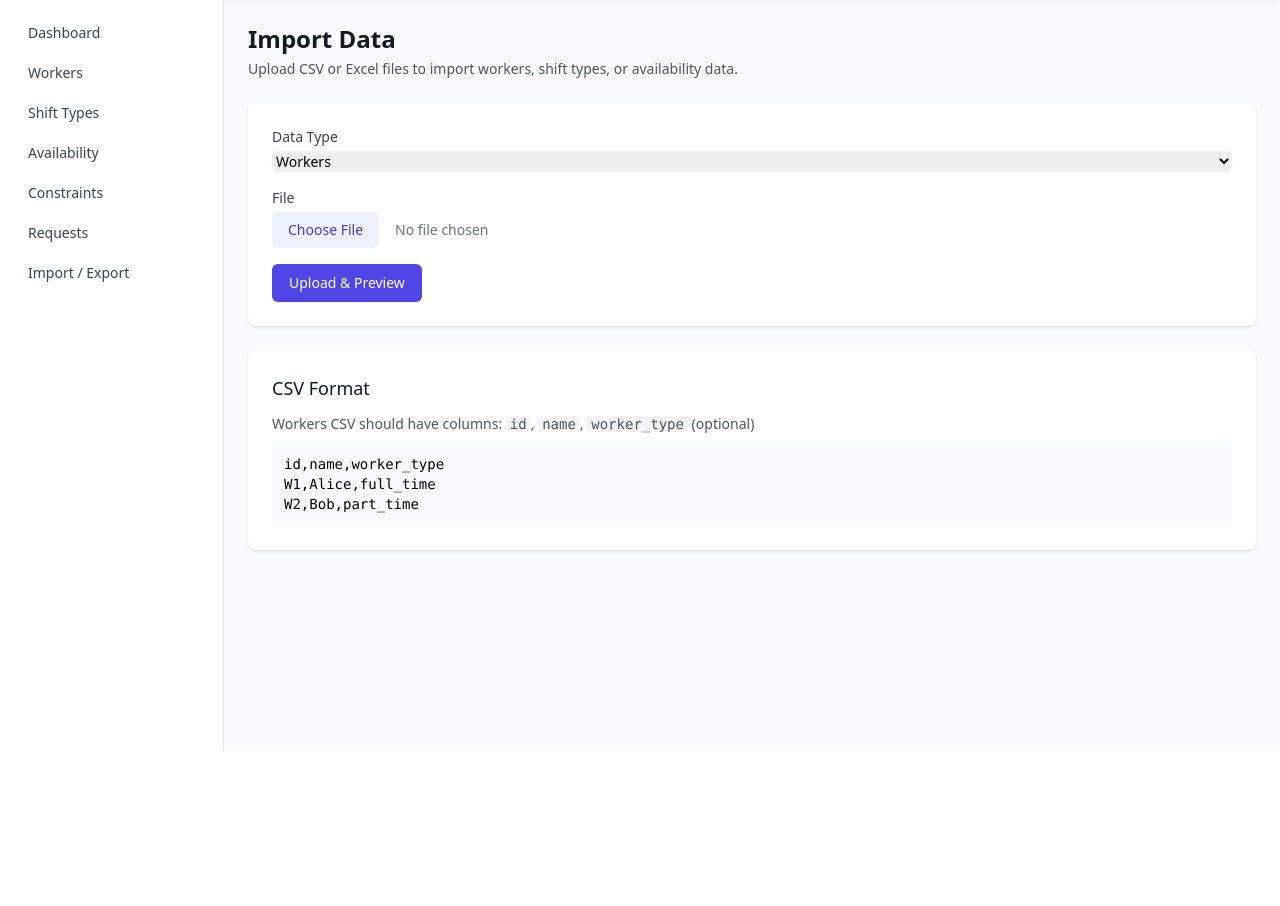
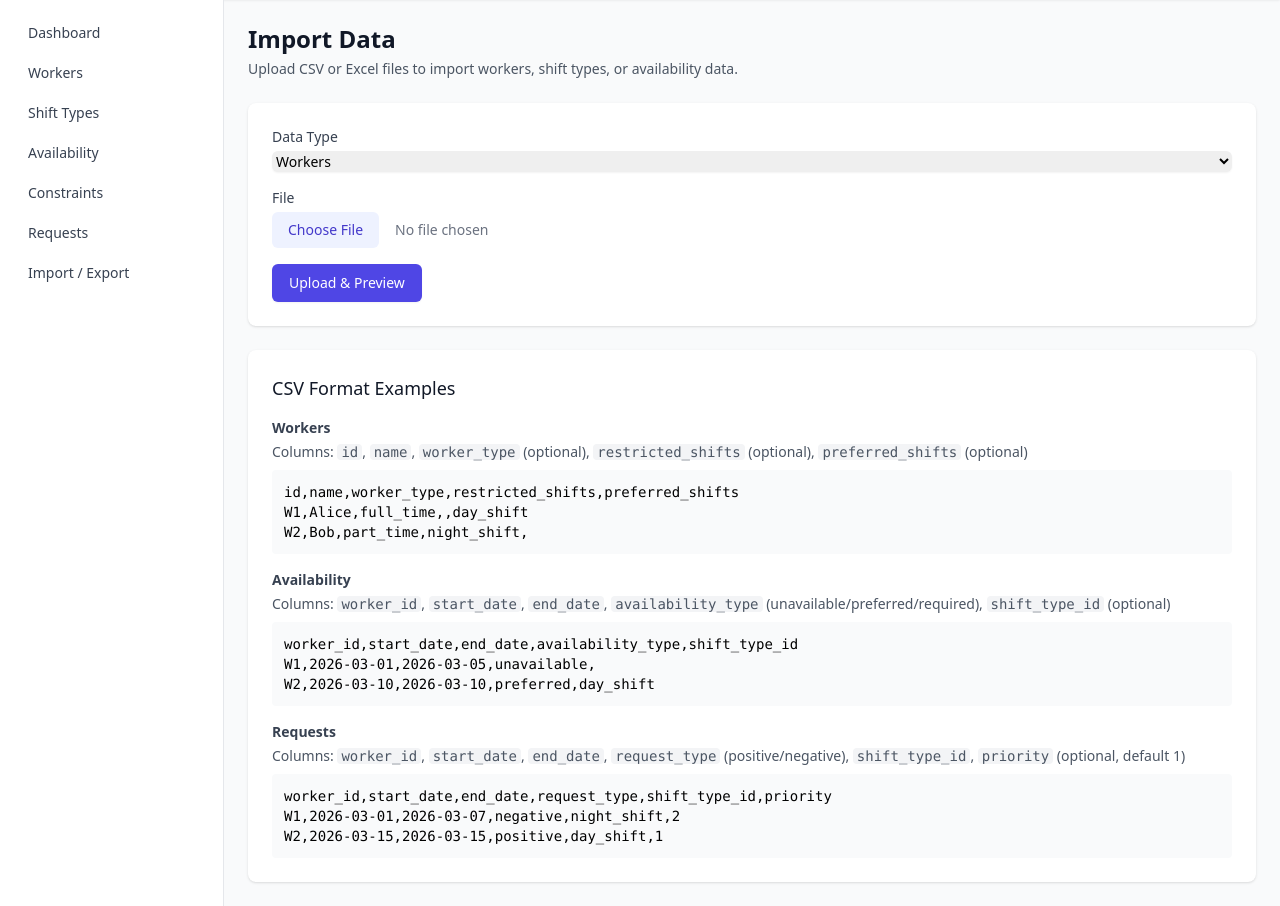
Before and after one commit to jbolinge/shift-solver, a Django app: page /import/ in a window 1280 px wide. Shown: the part 53-959 px from the top of the page. Before the commit the page ends 804 px from the top, so only its background shows below. Run offline with Django 5.2, Linux system fonts and the light colour scheme; some libraries are stand-ins or nearby versions.

Commit message:
feat: close Django UI gaps vs CLI — import, availability, validation
- Import: add availability and requests data type support alongside
  workers; enrich worker import to preserve restricted_shifts,
  preferred_shifts, and attributes fields
- Availability UI: replace binary toggle with state cycling
  (unavailable → preferred → required → clear) with colored calendar
  events (red/blue/amber) and updated legend
- Validation: add post-solve validation view using ScheduleValidator,
  showing violations, warnings, and fairness/fulfillment statistics
- Converter: add preference >= 2 → "required" mapping in
  orm_availability_to_domain()

Co-Authored-By: Claude Opus 4.6 <noreply@anthropic.com>

```diff
--- a/web/core/converters.py
+++ b/web/core/converters.py
@@ -8,7 +8,8 @@ from core import models as orm
 from shift_solver.constraints.base import ConstraintConfig as DomainConstraintConfig
 from shift_solver.models import ShiftType as DomainShiftType
 from shift_solver.models import Worker as DomainWorker
-from shift_solver.models.data_models import Availability as DomainAvailability, SchedulingRequest
+from shift_solver.models.data_models import Availability as DomainAvailability
+from shift_solver.models.data_models import SchedulingRequest
 from shift_solver.models.schedule import PeriodAssignment, Schedule
 from shift_solver.models.shift import ShiftInstance
 
@@ -123,6 +124,8 @@ def orm_availability_to_domain(
     """
     if not orm_avail.is_available:
         availability_type = "unavailable"
+    elif orm_avail.preference >= 2:
+        availability_type = "required"
     elif orm_avail.preference > 0:
         availability_type = "preferred"
     elif orm_avail.preference < 0:
--- a/web/core/urls.py
+++ b/web/core/urls.py
@@ -53,6 +53,7 @@ from core.views.solver_views import (
     solve_progress,
     solve_progress_bar,
     solve_results,
+    solve_validation,
 )
 from core.views.worker_request_views import (
     worker_request_create,
@@ -126,6 +127,11 @@ urlpatterns = [
         "solver-runs/<int:pk>/results/", solve_results, name="solve-results"
     ),
     path(
+        "solver-runs/<int:pk>/validation/",
+        solve_validation,
+        name="solve-validation",
+    ),
+    path(
         "solver-runs/<int:pk>/schedule/",
         schedule_view,
         name="schedule-view",
--- a/web/core/views/import_views.py
+++ b/web/core/views/import_views.py
@@ -1,5 +1,6 @@
 """Data import views for CSV/Excel file upload."""
 
+import datetime
 import tempfile
 from pathlib import Path
 from typing import Any
@@ -7,7 +8,7 @@ from typing import Any
 from django.http import HttpRequest, HttpResponse
 from django.shortcuts import render
 
-from core.models import Worker
+from core.models import Availability, ScheduleRequest, ShiftType, Worker, WorkerRequest
 
 
 def _is_htmx(request: HttpRequest) -> bool:
@@ -97,6 +98,10 @@ def import_confirm(request: HttpRequest) -> HttpResponse:
 
     if data_type == "workers":
         created_count, skipped_count = _import_workers(parsed_rows)
+    elif data_type == "availability":
+        created_count, skipped_count = _import_availability(parsed_rows)
+    elif data_type == "requests":
+        created_count, skipped_count = _import_requests(parsed_rows)
 
     # Clear session data
     request.session.pop("import_data", None)
@@ -122,29 +127,70 @@ def _parse_file(
         if ext == ".csv":
             from shift_solver.io import CSVLoader
 
-            loader = CSVLoader()
-            workers = loader.load_workers(file_path)
-            return [
-                {
-                    "id": w.id,
-                    "name": w.name,
-                    "worker_type": w.worker_type or "",
-                }
-                for w in workers
-            ]
+            workers = CSVLoader().load_workers(file_path)
         elif ext == ".xlsx":
             from shift_solver.io import ExcelLoader
 
-            loader = ExcelLoader()
-            workers = loader.load_workers(file_path)
-            return [
-                {
-                    "id": w.id,
-                    "name": w.name,
-                    "worker_type": w.worker_type or "",
-                }
-                for w in workers
-            ]
+            workers = ExcelLoader().load_workers(file_path)
+        else:
+            return []
+        return [
+            {
+                "id": w.id,
+                "name": w.name,
+                "worker_type": w.worker_type or "",
+                "restricted_shifts": sorted(w.restricted_shifts) if w.restricted_shifts else [],
+                "preferred_shifts": sorted(w.preferred_shifts) if w.preferred_shifts else [],
+                "attributes": dict(w.attributes) if getattr(w, "attributes", None) else {},
+            }
+            for w in workers
+        ]
+
+    if data_type == "availability":
+        if ext == ".csv":
+            from shift_solver.io import CSVLoader
+
+            avails = CSVLoader().load_availability(file_path)
+        elif ext == ".xlsx":
+            from shift_solver.io import ExcelLoader
+
+            avails = ExcelLoader().load_availability(file_path)
+        else:
+            return []
+        return [
+            {
+                "worker_id": a.worker_id,
+                "start_date": a.start_date.isoformat(),
+                "end_date": a.end_date.isoformat(),
+                "availability_type": a.availability_type,
+                "shift_type_id": a.shift_type_id or "",
+            }
+            for a in avails
+        ]
+
+    if data_type == "requests":
+        if ext == ".csv":
+            from shift_solver.io import CSVLoader
+
+            reqs = CSVLoader().load_requests(file_path)
+        elif ext == ".xlsx":
+            from shift_solver.io import ExcelLoader
+
+            reqs = ExcelLoader().load_requests(file_path)
+        else:
+            return []
+        return [
+            {
+                "worker_id": r.worker_id,
+                "start_date": r.start_date.isoformat(),
+                "end_date": r.end_date.isoformat(),
+                "request_type": r.request_type,
+                "shift_type_id": r.shift_type_id,
+                "priority": r.priority,
+            }
+            for r in reqs
+        ]
+
     return []
 
 
@@ -166,8 +212,98 @@ def _import_workers(rows: list[dict[str, Any]]) -> tuple[int, int]:
             worker_id=worker_id,
             name=row.get("name", ""),
             worker_type=row.get("worker_type", ""),
+            restricted_shifts=row.get("restricted_shifts", []),
+            preferred_shifts=row.get("preferred_shifts", []),
+            attributes=row.get("attributes", {}),
         )
         existing_ids.add(worker_id)
         created += 1
 
     return created, skipped
+
+
+_AVAILABILITY_STATUS_MAP = {
+    "unavailable": {"is_available": False, "preference": 0},
+    "preferred": {"is_available": True, "preference": 1},
+    "required": {"is_available": True, "preference": 2},
+}
+
+
+def _import_availability(rows: list[dict[str, Any]]) -> tuple[int, int]:
+    """Import availability rows. Returns (created, skipped)."""
+    created = 0
+    skipped = 0
+
+    worker_map = {str(w.worker_id): w for w in Worker.objects.all()}
+    shift_type_map = {str(s.shift_type_id): s for s in ShiftType.objects.all()}
+
+    for row in rows:
+        worker = worker_map.get(row.get("worker_id", ""))
+        if not worker:
+            skipped += 1
+            continue
+
+        start_date = datetime.date.fromisoformat(row["start_date"])
+        end_date = datetime.date.fromisoformat(row["end_date"])
+        availability_type = row.get("availability_type", "unavailable")
+        status_fields = _AVAILABILITY_STATUS_MAP.get(
+            availability_type, {"is_available": False, "preference": 0}
+        )
+
+        shift_type_id_str = row.get("shift_type_id", "")
+        shift_type = shift_type_map.get(shift_type_id_str) if shift_type_id_str else None
+
+        current = start_date
+        while current <= end_date:
+            _, was_created = Availability.objects.update_or_create(
+                worker=worker,
+                date=current,
+                shift_type=shift_type,
+                defaults=status_fields,
+            )
+            if was_created:
+                created += 1
+            else:
+                skipped += 1
+            current += datetime.timedelta(days=1)
+
+    return created, skipped
+
+
+def _import_requests(rows: list[dict[str, Any]]) -> tuple[int, int]:
+    """Import scheduling request rows. Returns (created, skipped)."""
+    created = 0
+    skipped = 0
+
+    worker_map = {str(w.worker_id): w for w in Worker.objects.all()}
+    shift_type_map = {str(s.shift_type_id): s for s in ShiftType.objects.all()}
+
+    # Use the most recent schedule request, or skip if none exists
+    schedule_request = ScheduleRequest.objects.order_by("-created_at").first()
+    if not schedule_request:
+        return 0, len(rows)
+
+    for row in rows:
+        worker = worker_map.get(row.get("worker_id", ""))
+        shift_type = shift_type_map.get(row.get("shift_type_id", ""))
+        if not worker or not shift_type:
+            skipped += 1
+            continue
+
+        start_date = datetime.date.fromisoformat(row["start_date"])
+        end_date = datetime.date.fromisoformat(row["end_date"])
+        request_type = row.get("request_type", "negative")
+        priority = int(row.get("priority", 1))
+
+        WorkerRequest.objects.create(
+            schedule_request=schedule_request,
+            worker=worker,
+            shift_type=shift_type,
+            start_date=start_date,
+            end_date=end_date,
+            request_type=request_type,
+            priority=priority,
+        )
+        created += 1
+
+    return created, skipped
--- a/web/templates/io/import_page.html
+++ b/web/templates/io/import_page.html
@@ -51,6 +51,7 @@
                     <option value="workers">Workers</option>
                     <option value="shift_types">Shift Types</option>
                     <option value="availability">Availability</option>
+                    <option value="requests">Requests</option>
                 </select>
             </div>
             <div>
@@ -72,10 +73,24 @@
 </div>
 
 <div class="mt-6 bg-white shadow rounded-lg overflow-hidden p-6">
-    <h2 class="text-lg font-medium text-gray-900 mb-3">CSV Format</h2>
-    <p class="text-sm text-gray-600 mb-2">Workers CSV should have columns: <code class="bg-gray-100 px-1 rounded">id</code>, <code class="bg-gray-100 px-1 rounded">name</code>, <code class="bg-gray-100 px-1 rounded">worker_type</code> (optional)</p>
-    <pre class="bg-gray-50 text-sm p-3 rounded overflow-x-auto">id,name,worker_type
-W1,Alice,full_time
-W2,Bob,part_time</pre>
+    <h2 class="text-lg font-medium text-gray-900 mb-3">CSV Format Examples</h2>
+
+    <h3 class="text-sm font-semibold text-gray-700 mt-4 mb-1">Workers</h3>
+    <p class="text-sm text-gray-600 mb-2">Columns: <code class="bg-gray-100 px-1 rounded">id</code>, <code class="bg-gray-100 px-1 rounded">name</code>, <code class="bg-gray-100 px-1 rounded">worker_type</code> (optional), <code class="bg-gray-100 px-1 rounded">restricted_shifts</code> (optional), <code class="bg-gray-100 px-1 rounded">preferred_shifts</code> (optional)</p>
+    <pre class="bg-gray-50 text-sm p-3 rounded overflow-x-auto">id,name,worker_type,restricted_shifts,preferred_shifts
+W1,Alice,full_time,,day_shift
+W2,Bob,part_time,night_shift,</pre>
+
+    <h3 class="text-sm font-semibold text-gray-700 mt-4 mb-1">Availability</h3>
+    <p class="text-sm text-gray-600 mb-2">Columns: <code class="bg-gray-100 px-1 rounded">worker_id</code>, <code class="bg-gray-100 px-1 rounded">start_date</code>, <code class="bg-gray-100 px-1 rounded">end_date</code>, <code class="bg-gray-100 px-1 rounded">availability_type</code> (unavailable/preferred/required), <code class="bg-gray-100 px-1 rounded">shift_type_id</code> (optional)</p>
+    <pre class="bg-gray-50 text-sm p-3 rounded overflow-x-auto">worker_id,start_date,end_date,availability_type,shift_type_id
+W1,2026-03-01,2026-03-05,unavailable,
+W2,2026-03-10,2026-03-10,preferred,day_shift</pre>
+
+    <h3 class="text-sm font-semibold text-gray-700 mt-4 mb-1">Requests</h3>
+    <p class="text-sm text-gray-600 mb-2">Columns: <code class="bg-gray-100 px-1 rounded">worker_id</code>, <code class="bg-gray-100 px-1 rounded">start_date</code>, <code class="bg-gray-100 px-1 rounded">end_date</code>, <code class="bg-gray-100 px-1 rounded">request_type</code> (positive/negative), <code class="bg-gray-100 px-1 rounded">shift_type_id</code>, <code class="bg-gray-100 px-1 rounded">priority</code> (optional, default 1)</p>
+    <pre class="bg-gray-50 text-sm p-3 rounded overflow-x-auto">worker_id,start_date,end_date,request_type,shift_type_id,priority
+W1,2026-03-01,2026-03-07,negative,night_shift,2
+W2,2026-03-15,2026-03-15,positive,day_shift,1</pre>
 </div>
 {% endblock %}
--- a/web/templates/solver/solve_results.html
+++ b/web/templates/solver/solve_results.html
@@ -11,6 +11,10 @@
             <a href="{% url 'schedule-view' run.pk %}"
                class="inline-flex items-center px-4 py-2 border border-transparent rounded-md shadow-sm text-sm font-medium text-white bg-indigo-600 hover:bg-indigo-700">
                 View Schedule
+            </a>
+            <a href="{% url 'solve-validation' run.pk %}"
+               class="inline-flex items-center px-4 py-2 border border-transparent rounded-md shadow-sm text-sm font-medium text-white bg-amber-600 hover:bg-amber-700">
+                Validate
             </a>
             <a href="{% url 'request-detail' req.pk %}"
                class="inline-flex items-center px-4 py-2 border border-gray-300 rounded-md shadow-sm text-sm font-medium text-gray-700 bg-white hover:bg-gray-50">
```
Also changed, not shown: web/core/views/availability_views.py (+45 -4 lines), web/core/views/solver_views.py (+30 -0 lines), web/static/js/availability_calendar.js (+42 -4 lines), web/templates/availability/availability_page.html (+6 -3 lines), web/templates/io/import_preview.html (+30 -0 lines), web/templates/solver/solve_validation.html (added, +143 -0 lines).
